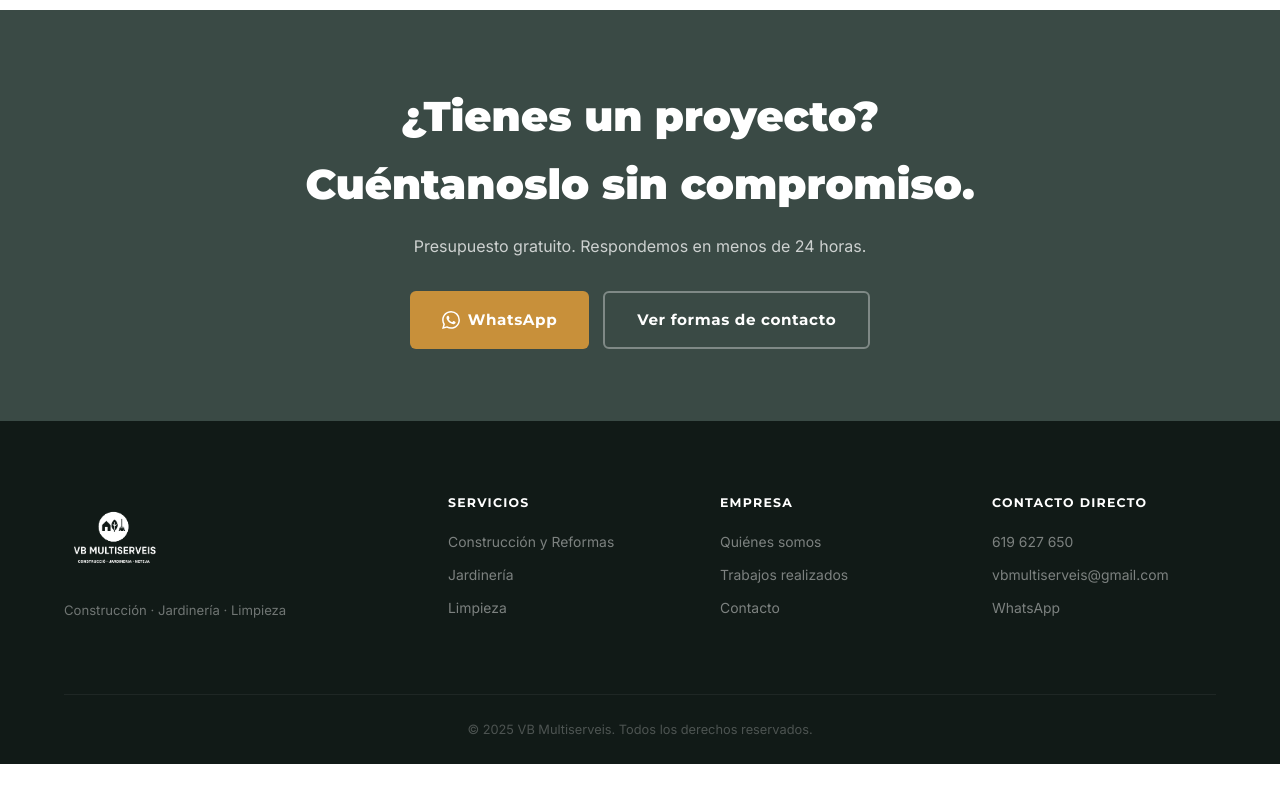
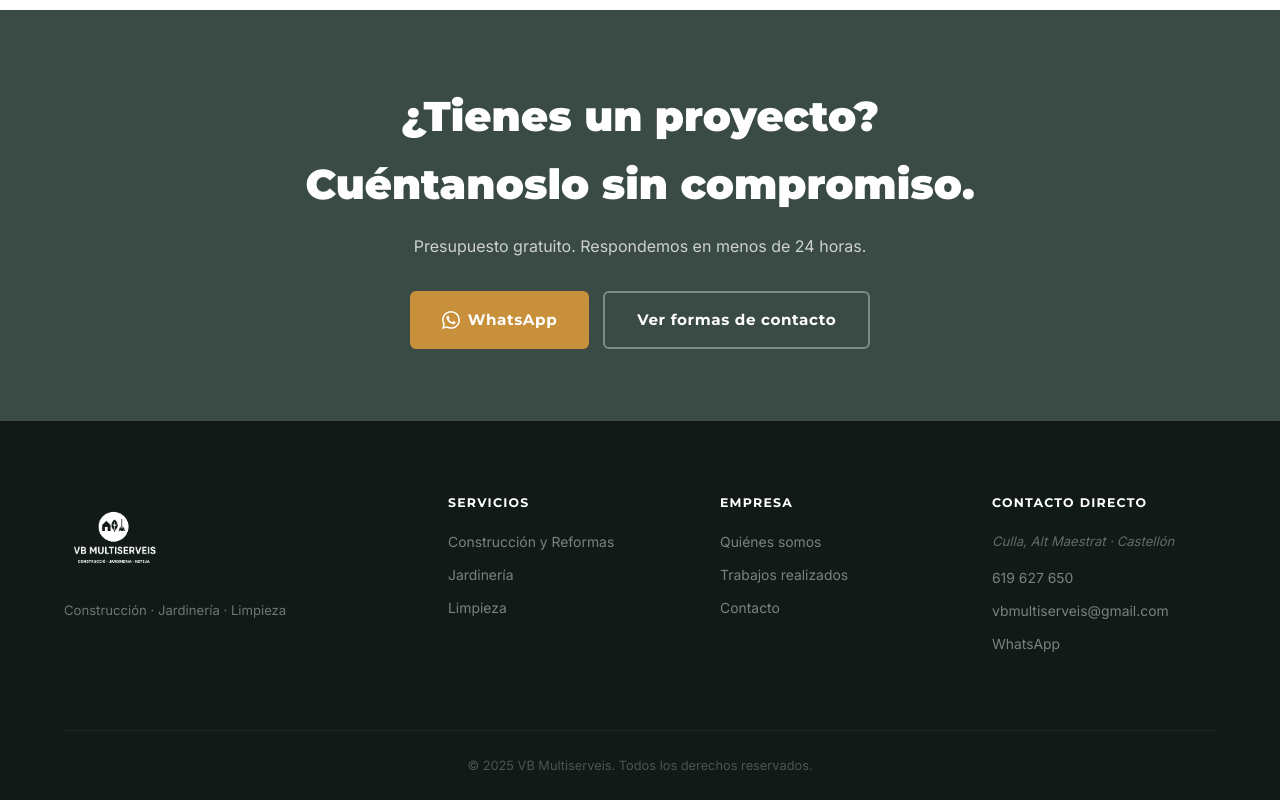
Before and after one commit to Oruxia/web-vb-multiserveis, a plain HTML site: page index.html in a window 1280 px wide. Shown: the part 3817-4617 px from the top of the page. Before the commit the page ends 4581 px from the top, so only its background shows below. Drawn offline with Linux system fonts and the light colour scheme.

Commit message:
Añadir dirección en footer (ES y VA)
Culla, Alt Maestrat · Castellón / Castelló en todas las páginas,
encima del teléfono, con estilo diferenciado (cursiva, texto muted).
Clave footer.address añadida a translations.js en ambos idiomas.

Co-Authored-By: Claude Sonnet 4.6 <noreply@anthropic.com>

```diff
--- a/css/styles.css
+++ b/css/styles.css
@@ -994,6 +994,13 @@ a.contact-card:hover {
   transition: color var(--transition);
 }
 .footer-nav a:hover { color: var(--amber); }
+.footer-address {
+  display: block;
+  font-size: .82rem;
+  color: rgba(255,255,255,.35);
+  margin-bottom: 14px;
+  font-style: italic;
+}
 
 .footer-bottom {
   padding: 24px 0;
--- a/index.html
+++ b/index.html
@@ -270,6 +270,7 @@
         </div>
         <div class="footer-nav">
           <h5 data-i18n="footer.contacto_h5">Contacto directo</h5>
+          <span class="footer-address" data-i18n="footer.address">Culla, Alt Maestrat · Castellón</span>
           <a href="tel:+34619627650">619 627 650</a>
           <a href="mailto:vbmultiserveis@gmail.com">vbmultiserveis@gmail.com</a>
           <a href="https://wa.me/34619627650" target="_blank" rel="noopener">WhatsApp</a>
--- a/js/translations.js
+++ b/js/translations.js
@@ -72,6 +72,7 @@ const TRANSLATIONS = {
       empresa_item2: 'Trabajos realizados',
       empresa_item3: 'Contacto',
       contacto_h5: 'Contacto directo',
+      address: 'Culla, Alt Maestrat · Castellón',
       rights: '© 2025 VB Multiserveis. Todos los derechos reservados.'
     },
     svc: {
@@ -321,6 +322,7 @@ const TRANSLATIONS = {
       empresa_item2: 'Treballs realitzats',
       empresa_item3: 'Contacte',
       contacto_h5: 'Contacte directe',
+      address: 'Culla, Alt Maestrat · Castelló',
       rights: '© 2025 VB Multiserveis. Tots els drets reservats.'
     },
     svc: {
```
Also changed, not shown: contacto.html (+1 -0 lines), nosotros.html (+1 -0 lines), servicios.html (+1 -0 lines), trabajos.html (+1 -0 lines).
